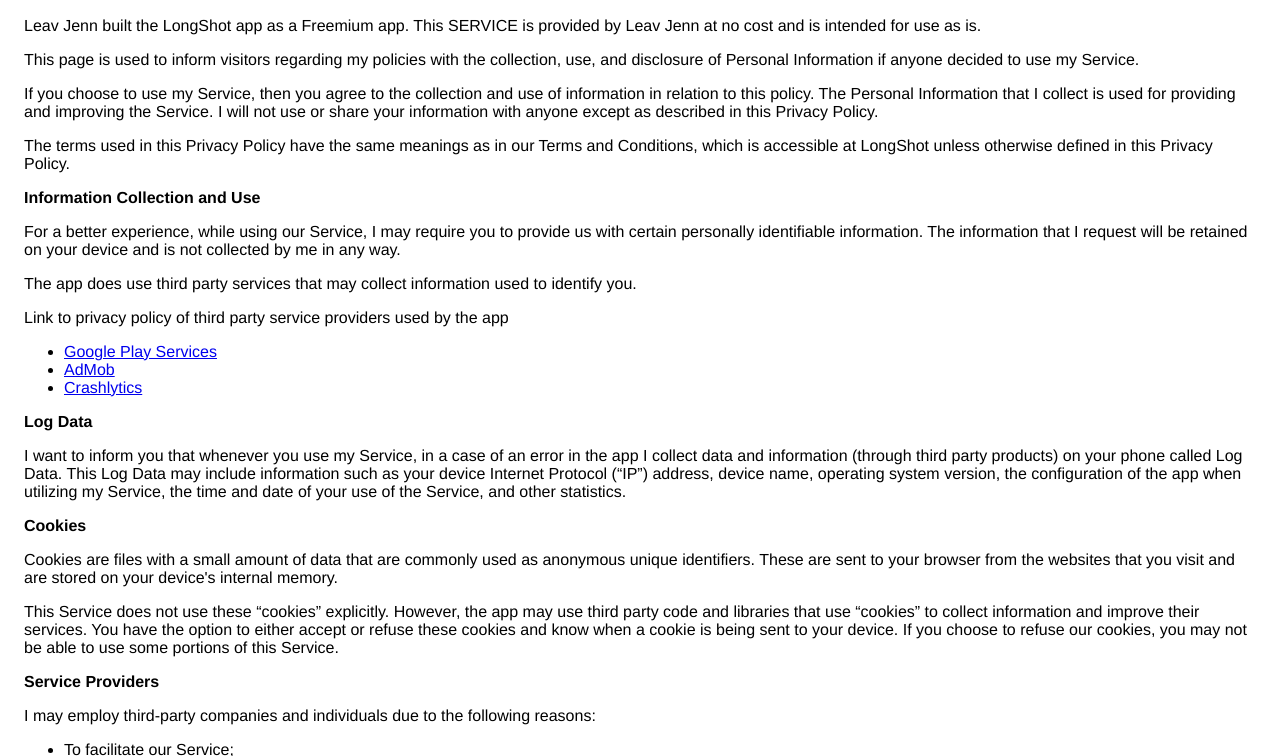
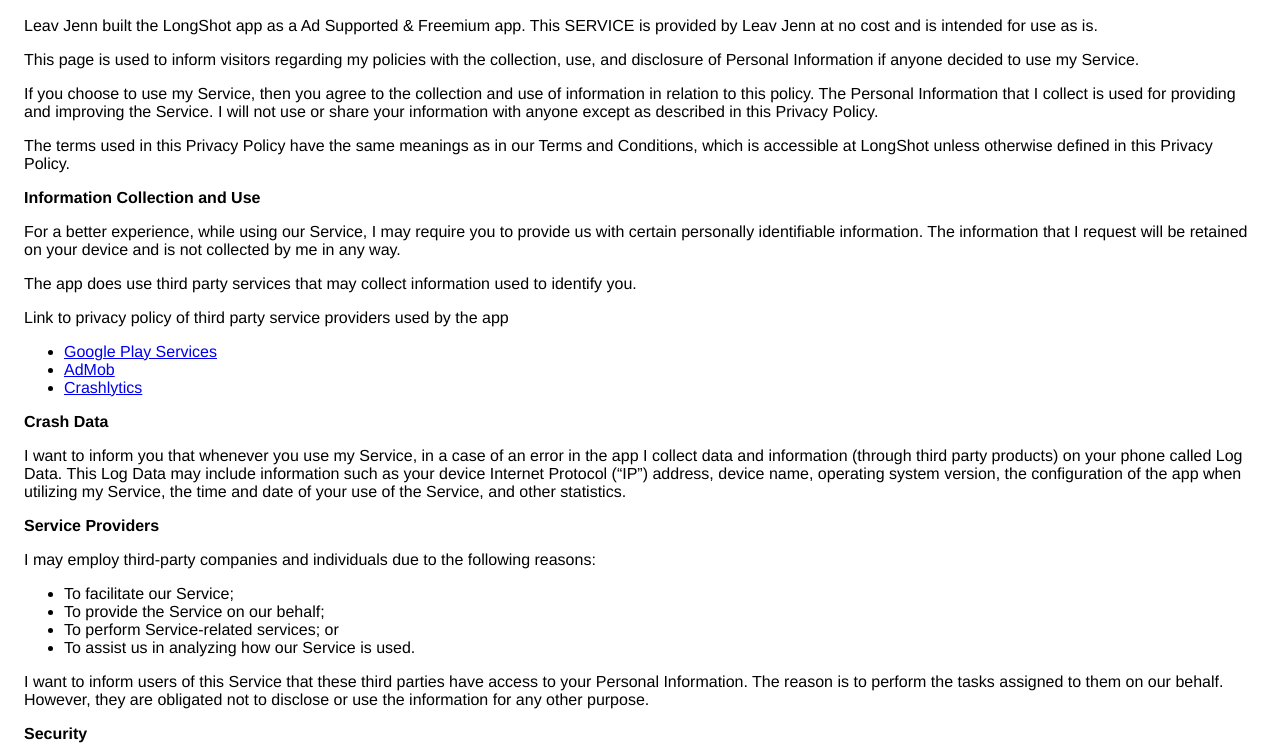
Before and after one commit to leavjenn/leavjenn.github.io, a plain HTML site: page longshot/privacy_policy.html in a window 1280 px wide. Shown: the part 75-831 px from the top of the page. Drawn offline with Linux system fonts and the light colour scheme.

Commit message:
change long shot privacy policy.

```diff
--- a/longshot/privacy_policy.html
+++ b/longshot/privacy_policy.html
@@ -1,4 +1,4 @@
-<!DOCTYPE html><html> <head> <meta charset="utf-8"> <meta name="viewport" content="width=device-width"> <title>Privacy Policy</title> <style>body{font-family: "Helvetica Neue", Helvetica, Arial, sans-serif; padding:1em;}</style></head> <body><h2>Privacy Policy</h2> <p> Leav Jenn built the LongShot app as a Freemium app. This SERVICE is provided by Leav Jenn at no cost and is intended for use as is.
+<!DOCTYPE html><html> <head> <meta charset="utf-8"> <meta name="viewport" content="width=device-width"> <title>Privacy Policy</title> <style>body{font-family: "Helvetica Neue", Helvetica, Arial, sans-serif; padding:1em;}</style></head> <body><h2>Privacy Policy</h2> <p> Leav Jenn built the LongShot app as a Ad Supported & Freemium app. This SERVICE is provided by Leav Jenn at no cost and is intended for use as is.
                   </p> <p>This page is used to inform visitors regarding my policies with the collection, use, and
                     disclosure of Personal Information if anyone decided to use my Service.
                   </p> <p>If you choose to use my Service, then you agree to the collection and use of information in relation
@@ -9,17 +9,11 @@
                     at LongShot unless otherwise defined in this Privacy Policy.
                   </p> <p><strong>Information Collection and Use</strong></p> <p>For a better experience, while using our Service, I may require you to provide us with certain
                     personally identifiable information. The information that I request will be retained on your device and is not collected by me in any way.
-                  </p> <p>The app does use third party services that may collect information used to identify you.</p> <div><p>Link to privacy policy of third party service providers used by the app</p> <ul><li><a href="https://www.google.com/policies/privacy/" target="_blank">Google Play Services</a></li> <li><a href="https://support.google.com/admob/answer/6128543?hl=en" target="_blank">AdMob</a></li> <!----> <!----> <li><a href="http://try.crashlytics.com/terms/privacy-policy.pdf" target="_blank">Crashlytics</a></li> <!----> <!----></ul></div> <p><strong>Log Data</strong></p> <p> I want to inform you that whenever you use my Service, in a case of an
+                  </p> <p>The app does use third party services that may collect information used to identify you.</p> <div><p>Link to privacy policy of third party service providers used by the app</p> <ul><li><a href="https://www.google.com/policies/privacy/" target="_blank">Google Play Services</a></li> <li><a href="https://support.google.com/admob/answer/6128543?hl=en" target="_blank">AdMob</a></li> <!----> <!----> <li><a href="http://try.crashlytics.com/terms/privacy-policy.pdf" target="_blank">Crashlytics</a></li> <!----> <!----></ul></div> <p><strong>Crash Data</strong></p> <p> I want to inform you that whenever you use my Service, in a case of an
                     error in the app I collect data and information (through third party products) on your phone
                     called Log Data. This Log Data may include information such as your device Internet Protocol (“IP”) address,
                     device name, operating system version, the configuration of the app when utilizing my Service,
                     the time and date of your use of the Service, and other statistics.
-                  </p> <p><strong>Cookies</strong></p> <p>Cookies are files with a small amount of data that are commonly used as anonymous unique identifiers. These
-                    are sent to your browser from the websites that you visit and are stored on your device's internal memory.
-                  </p> <p>This Service does not use these “cookies” explicitly. However, the app may use third party code and libraries
-                    that use “cookies” to collect information and improve their services. You have the option to either
-                    accept or refuse these cookies and know when a cookie is being sent to your device. If you choose to
-                    refuse our cookies, you may not be able to use some portions of this Service.
                   </p> <p><strong>Service Providers</strong></p> <p> I may employ third-party companies and individuals due to the following reasons:</p> <ul><li>To facilitate our Service;</li> <li>To provide the Service on our behalf;</li> <li>To perform Service-related services; or</li> <li>To assist us in analyzing how our Service is used.</li></ul> <p> I want to inform users of this Service that these third parties have access to your
                     Personal Information. The reason is to perform the tasks assigned to them on our behalf. However, they
                     are obligated not to disclose or use the information for any other purpose.
```
